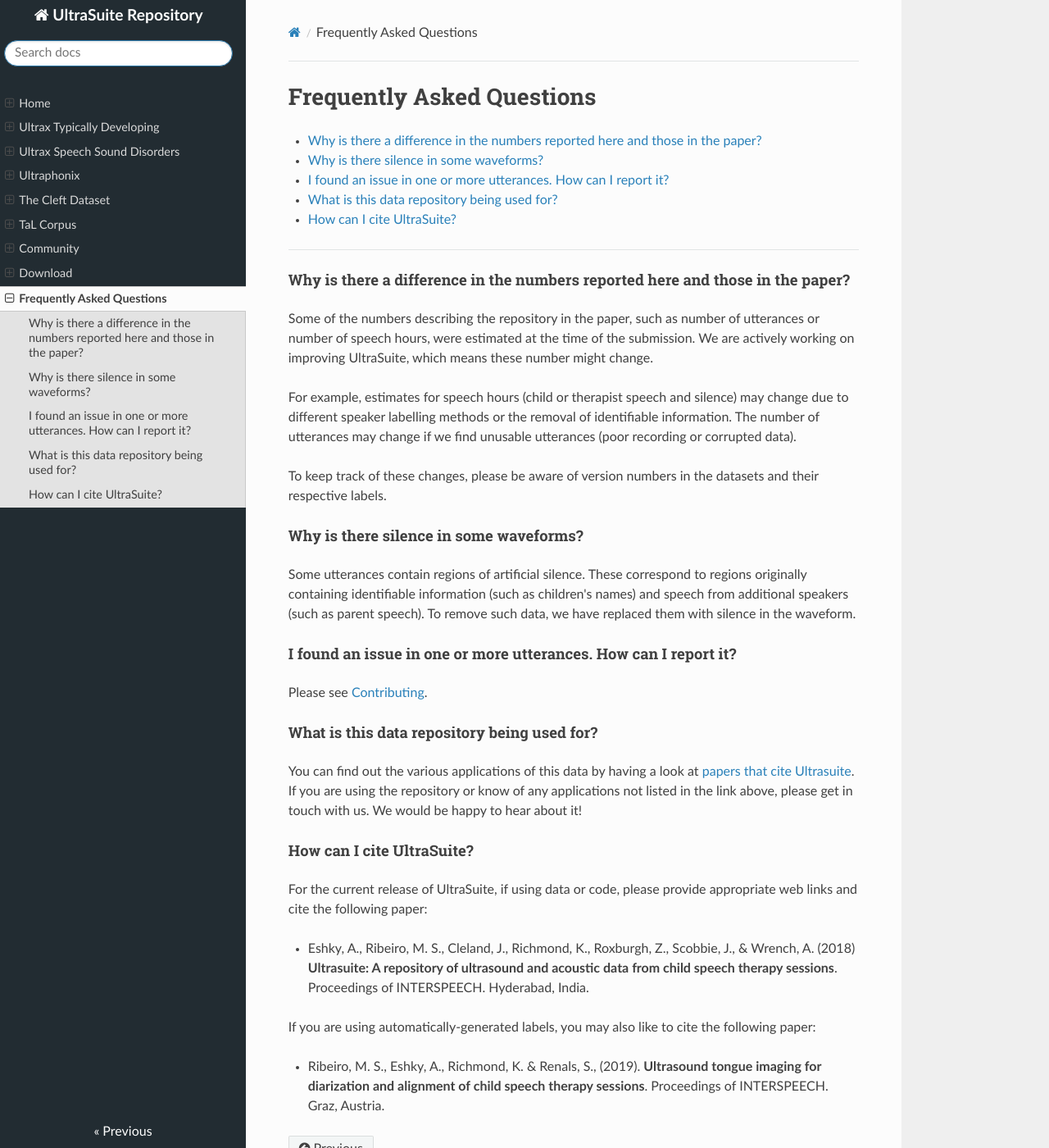
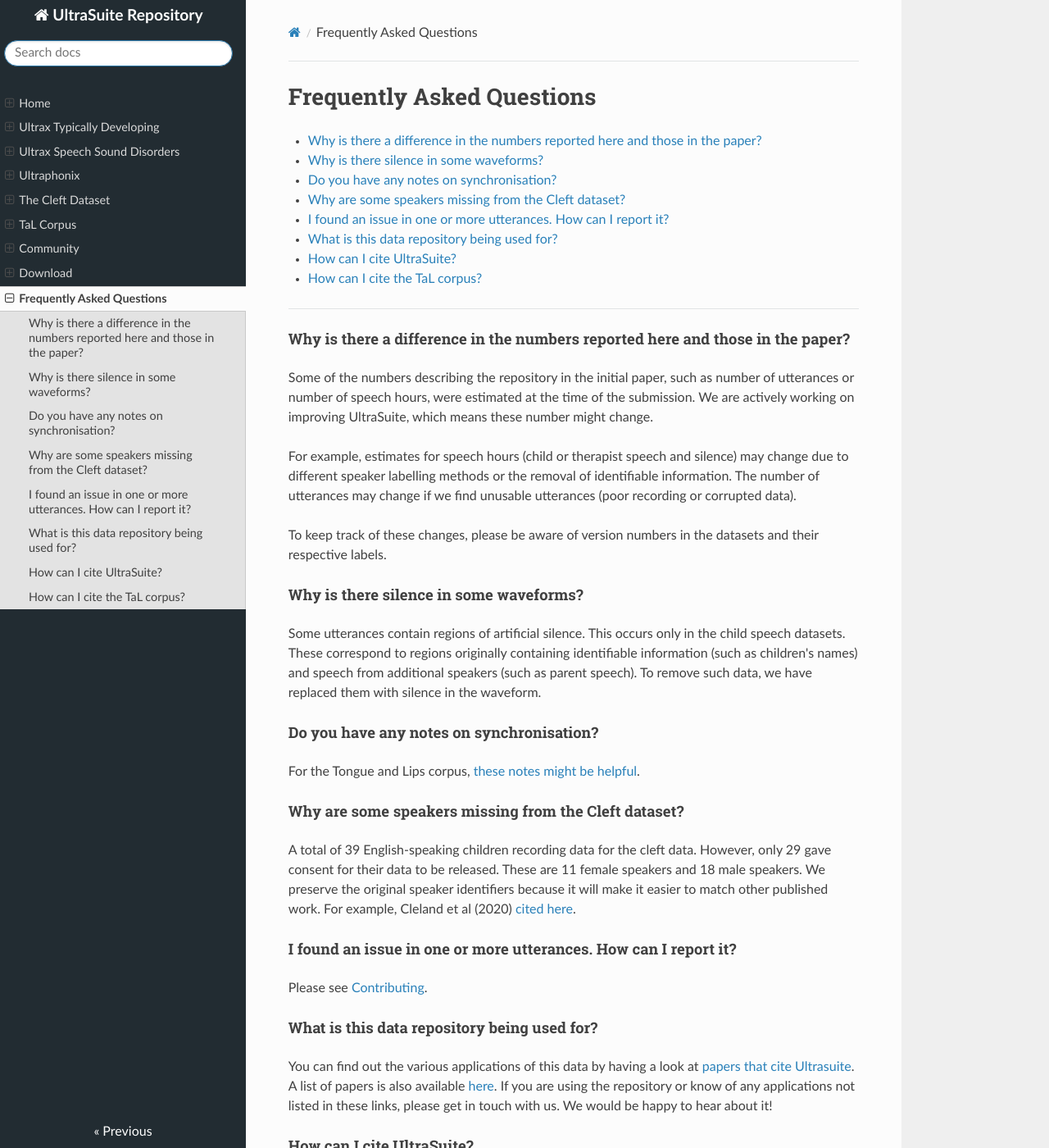
Before and after one commit to UltraSuite/ultrasuite-doc, an MkDocs documentation site: the page built from docs/faq.md, in a window 1280 px wide and 1400 px high. Shown: the whole window at 82% size. Built offline with MkDocs 1.6.1, drawn with Linux system fonts in a browser that asks for light colours; nearby versions of some CDN libraries; some of the changed text lies outside the part shown.

Commit message:
add answers to faqs on tal and cleft

```diff
--- a/docs/faq.md
+++ b/docs/faq.md
@@ -1,10 +1,20 @@
 # Frequently Asked Questions
 
 * [Why is there a difference in the numbers reported here and those in the paper?](#why-is-there-a-difference-in-the-numbers-reported-here-and-those-in-the-paper)
+
 * [Why is there silence in some waveforms?](#why-is-there-silence-in-some-waveforms)
+
+* [Do you have any notes on synchronisation?](#do-you-have-any-notes-on-synchronisation)
+
+* [Why are some speakers missing from the Cleft dataset?](#why-are-some-speakers-missing-from-the-cleft-dataset)
+
 * [I found an issue in one or more utterances. How can I report it?](#i-found-an-issue-in-one-or-more-utterances-how-can-i-report-it)
+
 * [What is this data repository being used for?](#what-is-this-data-repository-being-used-for)
+
 * [How can I cite UltraSuite?](#how-can-i-cite-ultrasuite)
+
+* [How can I cite the TaL corpus?](#how-can-i-cite-the-tal-corpus)
 
 
 
@@ -12,7 +22,7 @@
 
 #### Why is there a difference in the numbers reported here and those in the paper?
 
-Some of the numbers describing the repository in the paper, such as number of utterances or number of speech hours, were estimated at the time of the submission. We are actively working on improving UltraSuite, which means these number might change.
+Some of the numbers describing the repository in the initial paper, such as number of utterances or number of speech hours, were estimated at the time of the submission. We are actively working on improving UltraSuite, which means these number might change.
 
 For example, estimates for speech hours (child or therapist speech and silence) may change due to different speaker labelling methods or the removal of identifiable information. The number of utterances may change if we find unusable utterances (poor recording or corrupted data).
 
@@ -20,7 +30,15 @@ To keep track of these changes, please be aware of version numbers in the datase
 
 #### Why is there silence in some waveforms?
 
-Some utterances contain regions of artificial silence. These correspond to regions originally containing identifiable information (such as children's names) and speech from additional speakers (such as parent speech). To remove such data, we have replaced them with silence in the waveform.
+Some utterances contain regions of artificial silence. This occurs only in the child speech datasets. These correspond to regions originally containing identifiable information (such as children's names) and speech from additional speakers (such as parent speech). To remove such data, we have replaced them with silence in the waveform.
+
+#### Do you have any notes on synchronisation?
+
+For the Tongue and Lips corpus, [these notes might be helpful](data/tal_corpus_sync.md).
+
+#### Why are some speakers missing from the Cleft dataset?
+
+A total of 39 English-speaking children recording data for the cleft data. However, only 29 gave consent for their data to be released. These are 11 female speakers and 18 male speakers. We preserve the original speaker identifiers because it will make it easier to match other published work. For example, Cleland et al (2020) [cited here](data/cleft.md#references).
 
 #### I found an issue in one or more utterances. How can I report it?
 
@@ -28,14 +46,20 @@ Please see [Contributing](index.md#Contributing).
 
 #### What is this data repository being used for?
 
-You can find out the various applications of this data by having a look at [papers that cite Ultrasuite](<https://scholar.google.com/scholar?cites=9159984300116881095&as_sdt=2005&sciodt=0,5&hl=en>). If you are using the repository or know of any applications not listed in the link above, please get in touch with us. We would be happy to hear about it!
+You can find out the various applications of this data by having a look at [papers that cite Ultrasuite](<https://scholar.google.com/scholar?cites=9159984300116881095&as_sdt=2005&sciodt=0,5&hl=en>). A list of papers is also available [here](community.md#publications). If you are using the repository or know of any applications not listed in these links, please get in touch with us. We would be happy to hear about it!
 
 #### How can I cite UltraSuite?
 
-For the current release of UltraSuite, if using data or code, please provide appropriate web links and cite the following paper:
+If you use UXTD, UXSSD, or UPX, please provide appropriate web links and cite the following paper:
 
 - Eshky, A., Ribeiro, M. S., Cleland, J., Richmond, K., Roxburgh, Z.,  Scobbie, J., & Wrench, A. (2018) **Ultrasuite: A repository of ultrasound and acoustic data from child speech therapy sessions**. Proceedings of INTERSPEECH. Hyderabad, India.
 
 If you are using automatically-generated labels, you may also like to cite the following paper:
 
 - Ribeiro, M. S., Eshky, A., Richmond, K. & Renals, S., (2019). **Ultrasound tongue imaging for diarization and alignment of child speech therapy sessions**. Proceedings of INTERSPEECH. Graz, Austria.
+
+#### How can I cite the TaL corpus?
+
+If you use the TaL corpus, please provide appropriate web links and cite the following paper:
+
+- Ribeiro, M. S., Sanger, J., Zhang, J.-X., Eshky, A., Wrench, A., Richmond, K.,& Renals, S. (2021).  **TaL: a synchronised multi-speaker corpus of ultrasound tongue imaging, audio, and lip videos.** Proceedings of the IEEE Workshop on Spoken Language Technology (SLT). Shenzhen, China. [[paper](../papers/tal_corpus_SLT2021.pdf)]
```
